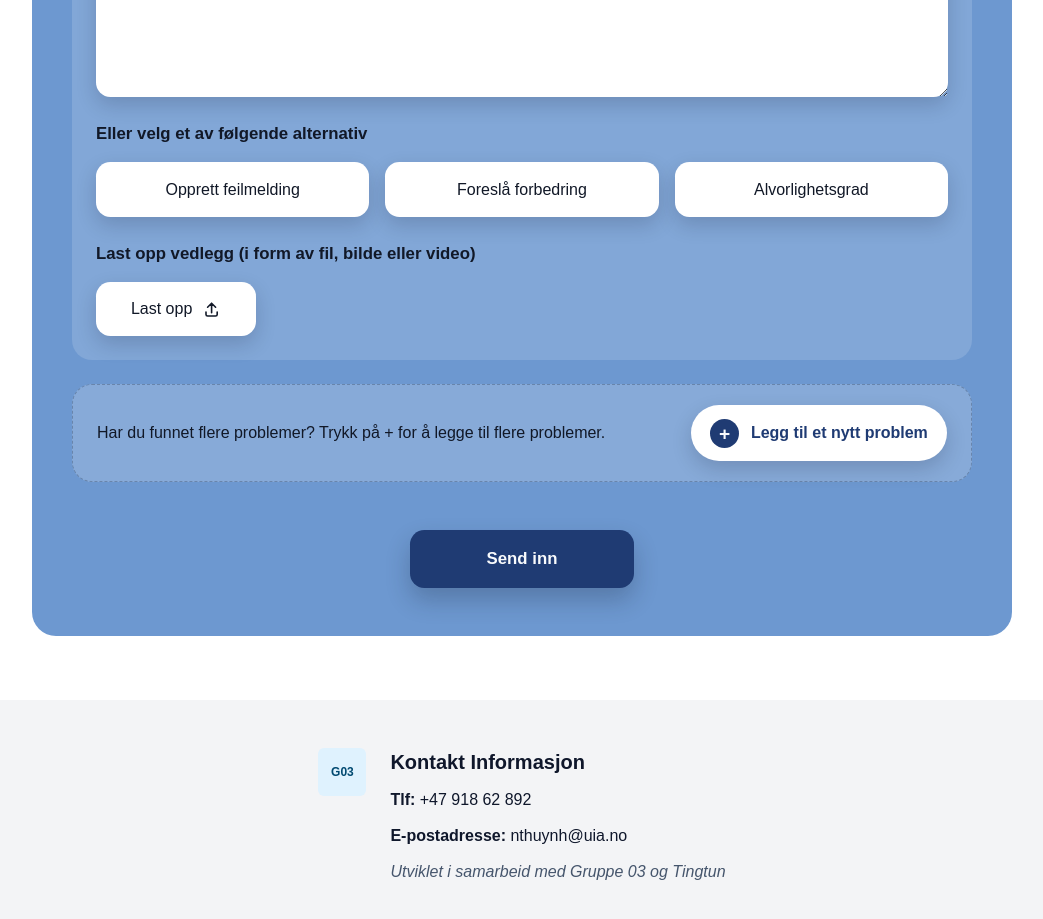
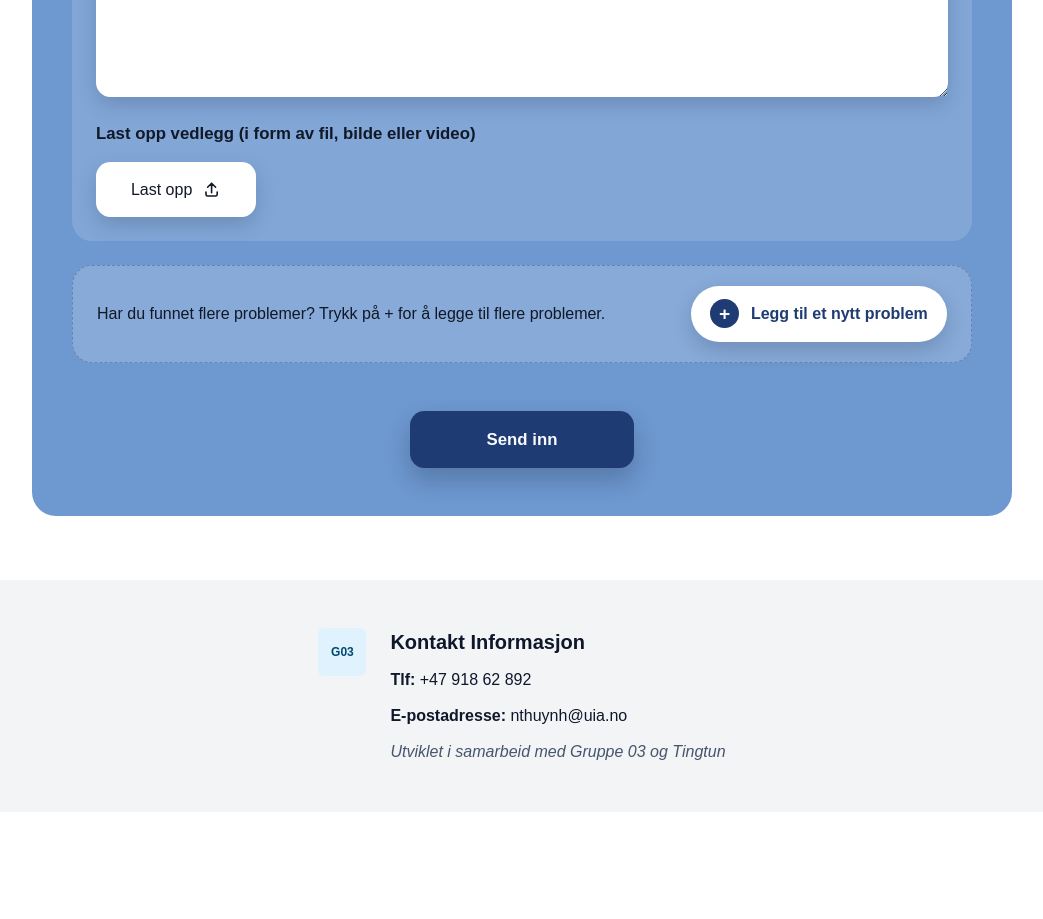
Before and after one commit to hltnina/brukertilbakemelding_KI, a React app in the folder frontend/: page / in a window 1280 px wide. Shown: the part 1580-2499 px from the top of the page, without its empty margins (118-1161 px from the left). After the commit the page ends 2392 px from the top, so only its background shows below. Built offline with nearby package versions, Linux system fonts and the light colour scheme; the HTML template or start-up script is replaced by a standard one.

Commit message:
Fjernet promptene

```diff
--- a/frontend/src/App.css
+++ b/frontend/src/App.css
@@ -502,47 +502,6 @@
   color: #7f1d1d;
   font-size: 0.95rem;
   font-weight: 600;
-}
-
-.option-group {
-  display: flex;
-  flex-direction: column;
-  gap: 1rem;
-}
-
-.option-group p {
-  margin: 0;
-  color: #111827;
-  font-size: 1.05rem;
-  font-weight: 600;
-}
-
-.option-buttons {
-  display: grid;
-  grid-template-columns: repeat(3, minmax(0, 1fr));
-  gap: 1rem;
-}
-
-.option-buttons button {
-  border: 0;
-  border-radius: 0.9rem;
-  padding: 0.95rem 1.1rem;
-  background: #ffffff;
-  color: #111827;
-  font-size: 1rem;
-  font-weight: 500;
-  box-shadow: 0 8px 20px rgba(15, 23, 42, 0.18);
-  transition: background-color 0.2s ease, transform 0.2s ease;
-}
-
-.option-buttons button:hover {
-  background: #e5e7eb;
-  transform: translateY(-1px);
-}
-
-.option-buttons button.is-active {
-  background: #1f3b73;
-  color: #f8fafc;
 }
 
 .upload-group {
@@ -1182,9 +1141,6 @@
     width: 100%;
   }
 
-  .option-buttons {
-    grid-template-columns: 1fr;
-  }
 }
 .analysis-loader-card {
   width: 100%;
--- a/frontend/src/components/ReportForm.jsx
+++ b/frontend/src/components/ReportForm.jsx
@@ -6,24 +6,8 @@ const createEmptyIssue = (index) => ({
   id: `issue-${index}-${Date.now()}`,
   title: '',
   description: '',
-  template: '',
   files: [],
 })
-
-const promptTemplates = {
-  bug: {
-    label: 'Opprett feilmelding',
-    text: 'Beskriv feilen du opplever, hvor den oppstår, hva du gjorde da den oppsto, og hva du forventet skulle skje.',
-  },
-  improvement: {
-    label: 'Foreslå forbedring',
-    text: 'Beskriv hva som kan forbedres, hvorfor det vil hjelpe brukeren, og hvor i løsningen denne forbedringen gjelder.',
-  },
-  severity: {
-    label: 'Alvorlighetsgrad',
-    text: 'Beskriv hvor alvorlig problemet er, hvem det påvirker, og om det hindrer bruk av tjenesten helt eller delvis.',
-  },
-}
 
 const getFileCategoryLabel = (fileName) => {
   const extension = fileName.split('.').pop()?.toLowerCase()
@@ -131,26 +115,6 @@ function ReportForm({ issues, setIssues, onSubmit }) {
     )
   }
 
-  const handleApplyTemplate = (issueId, templateKey) => {
-    setIssues((currentIssues) =>
-      currentIssues.map((issue) =>
-        issue.id === issueId
-          ? issue.template === templateKey
-            ? {
-                ...issue,
-                description: '',
-                template: '',
-              }
-            : {
-                ...issue,
-                description: promptTemplates[templateKey].text,
-                template: templateKey,
-              }
-          : issue
-      )
-    )
-  }
-
   const handleAddIssue = () => {
     setIssues((currentIssues) => [
       ...currentIssues,
@@ -240,23 +204,6 @@ function ReportForm({ issues, setIssues, onSubmit }) {
                 handleIssueChange(issue.id, 'description', event.target.value)
               }
             />
-
-            <div className="option-group">
-              <p>Eller velg et av følgende alternativ</p>
-
-              <div className="option-buttons">
-                {Object.entries(promptTemplates).map(([templateKey, template]) => (
-                  <button
-                    key={templateKey}
-                    type="button"
-                    className={issue.template === templateKey ? 'is-active' : ''}
-                    onClick={() => handleApplyTemplate(issue.id, templateKey)}
-                  >
-                    {template.label}
-                  </button>
-                ))}
-              </div>
-            </div>
 
             <div className="upload-group">
               <p>Last opp vedlegg (i form av fil, bilde eller video)</p>
```
